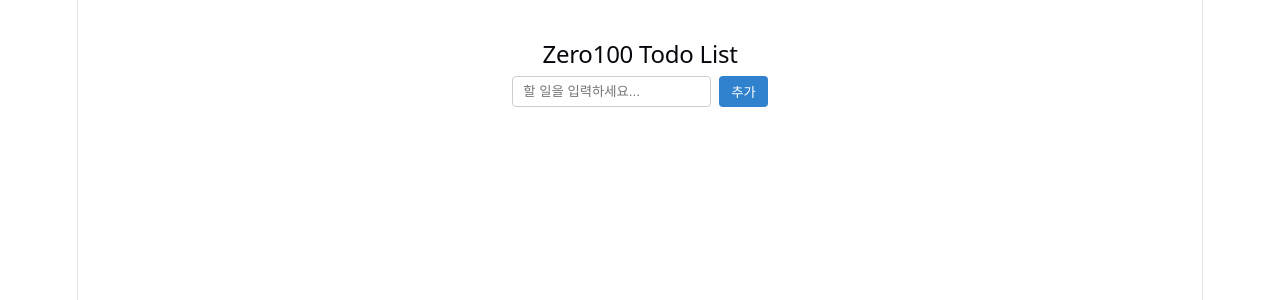
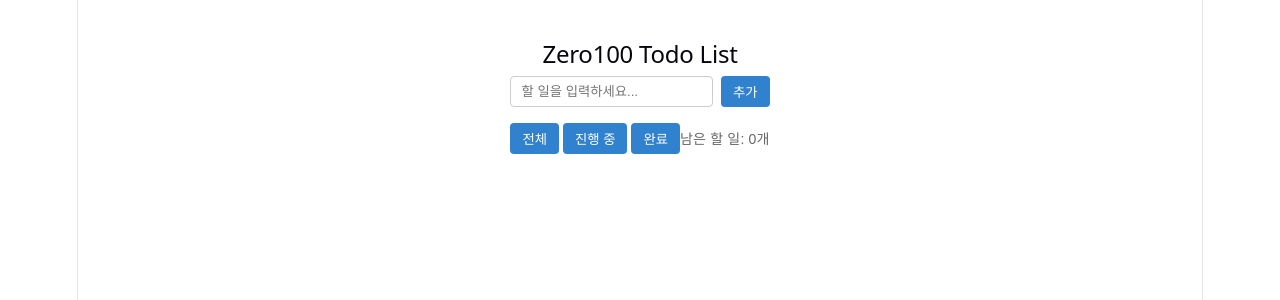
Before and after one commit to Leets-Official/8th-FE-Zero100, a React (Vite) app: page / in a window 1280 px wide. Shown: the top 300 px of the page. Built offline with nearby package versions, Linux system fonts and the light colour scheme.

Commit message:
refactor: TodoItem 컴포넌트 분리, 필터 및 개수 표시 기능 추가

```diff
--- a/src/App.tsx
+++ b/src/App.tsx
@@ -1,18 +1,15 @@
+// src/App.tsx
 import { useState } from 'react';
-import { Text } from './components/Text';
 import { Button } from './components/Button';
-import { Checkbox } from './components/Checkbox';
 import { Input } from './components/Input';
+import { TodoItem, Todo } from './components/TodoItem';
 
-interface Todo {
-  id: number;
-  text: string;
-  completed: boolean;
-}
+type FilterType = 'all' | 'active' | 'completed';
 
 export default function App() {
   const [todos, setTodos] = useState<Todo[]>([]);
   const [input, setInput] = useState('');
+  const [filter, setFilter] = useState<FilterType>('all');
 
   const addTodo = () => {
     if (!input.trim()) return;
@@ -28,10 +25,21 @@ export default function App() {
     setTodos(todos.filter((t) => t.id !== id));
   };
 
+  // 1. 남은 할 일 개수 (미완료 항목만 필터링해서 개수 세기)
+  const activeCount = todos.filter((t) => !t.completed).length;
+
+  // 2. 현재 선택된 필터(전체/진행 중/완료)에 맞춰 보여줄 목록 계산
+  const filteredTodos = todos.filter((todo) => {
+    if (filter === 'active') return !todo.completed;
+    if (filter === 'completed') return todo.completed;
+    return true;
+  });
+
   return (
     <div style={{ maxWidth: '360px', margin: '40px auto', fontFamily: 'sans-serif' }}>
       <h2>Zero100 Todo List</h2>
 
+      {/* 입력창 & 추가 버튼 */}
       <div style={{ display: 'flex', gap: '8px', marginBottom: '16px' }}>
         <Input
           value={input}
@@ -41,28 +49,34 @@ export default function App() {
         <Button onClick={addTodo}>추가</Button>
       </div>
 
+      {/* 필터 버튼 & 남은 개수 표시 */}
+      <div
+        style={{
+          display: 'flex',
+          justifyContent: 'space-between',
+          alignItems: 'center',
+          marginBottom: '16px',
+        }}
+      >
+        <div style={{ display: 'flex', gap: '4px' }}>
+          <Button onClick={() => setFilter('all')}>전체</Button>
+          <Button onClick={() => setFilter('active')}>진행 중</Button>
+          <Button onClick={() => setFilter('completed')}>완료</Button>
+        </div>
+        <span style={{ fontSize: '14px', color: '#666' }}>
+          남은 할 일: {activeCount}개
+        </span>
+      </div>
+
+      {/* 분리된 TodoItem 컴포넌트 사용 */}
       <ul style={{ listStyle: 'none', padding: 0 }}>
-        {todos.map((todo) => (
-          <li
+        {filteredTodos.map((todo) => (
+          <TodoItem
             key={todo.id}
-            style={{
-              display: 'flex',
-              alignItems: 'center',
-              justifyContent: 'space-between',
-              marginBottom: '8px',
-            }}
-          >
-            <div style={{ display: 'flex', alignItems: 'center', gap: '8px' }}>
-              <Checkbox
-                checked={todo.completed}
-                onChange={() => toggleTodo(todo.id)}
-              />
-              <Text done={todo.completed}>{todo.text}</Text>
-            </div>
-            <Button onClick={() => deleteTodo(todo.id)} danger>
-              삭제
-            </Button>
-          </li>
+            todo={todo}
+            onToggle={toggleTodo}
+            onDelete={deleteTodo}
+          />
         ))}
       </ul>
     </div>
```
Also changed, not shown: src/components/Todolist.tsx (added, +40 -0 lines).
